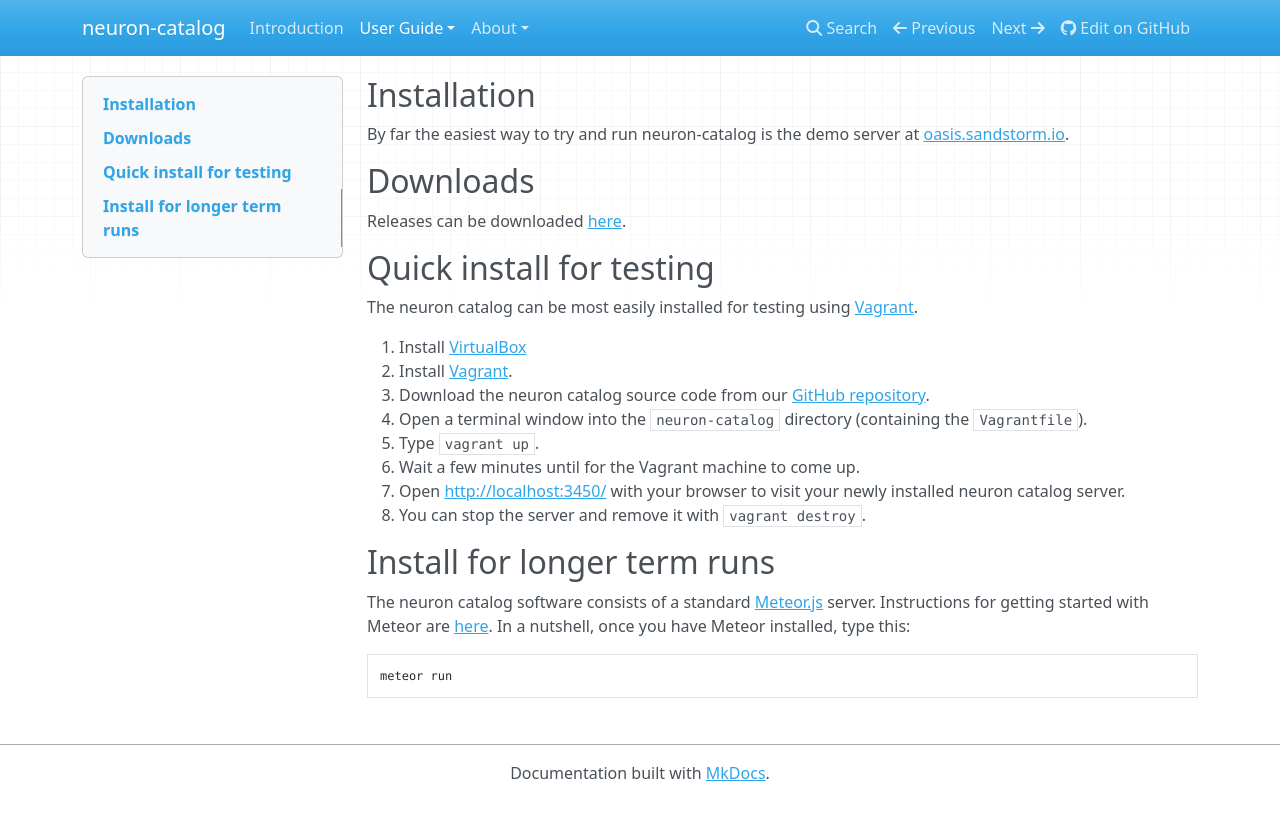
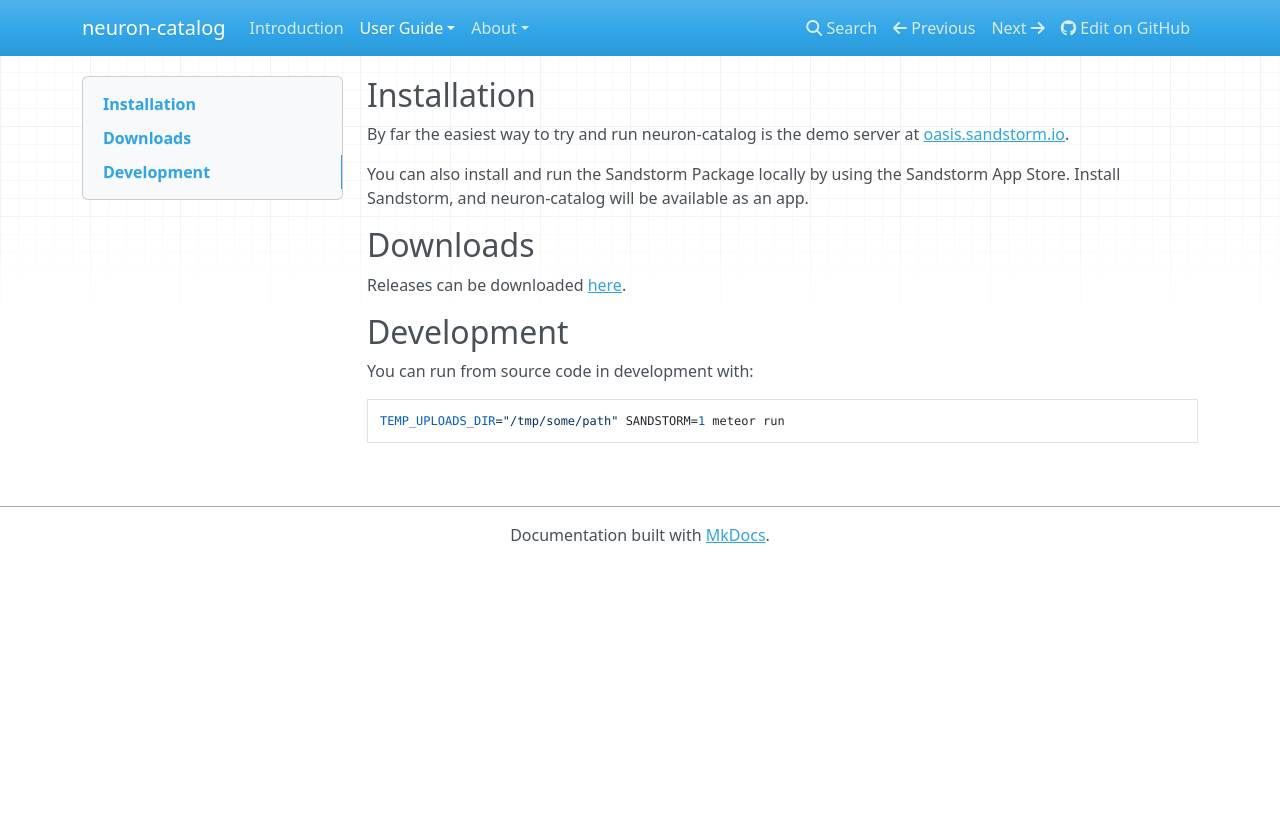
Before and after one commit to strawlab/neuron-catalog, an MkDocs documentation site: the page built from docs/installation.md, in a window 1280 px wide. Shown: the top 820 px of the page. Built offline with MkDocs 1.6.1, drawn with Linux system fonts in a browser that asks for light colours; nearby versions of some CDN libraries; old or Windows-style settings are respelled for this version of MkDocs.

Commit message:
update installation docs

````diff
--- a/docs/installation.md
+++ b/docs/installation.md
@@ -2,34 +2,18 @@
 
 By far the easiest way to try and run neuron-catalog is the demo server at
 [oasis.sandstorm.io](https://oasis.sandstorm.io/apps/u1pa4174jqhvn93fkgr6u07mfgpk53dtgvfqqz9hec0pxk6c8nuh).
+
+You can also install and run the Sandstorm Package locally by using the
+Sandstorm App Store. Install Sandstorm, and neuron-catalog will be available as
+an app.
 
 ## Downloads
 
 Releases can be downloaded
 [here](https://github.com/strawlab/neuron-catalog/releases).
 
-## Quick install for testing
+## Development
 
-The neuron catalog can be most easily installed for testing using
-[Vagrant](https://www.vagrantup.com/).
+You can run from source code in development with:
 
-1. Install [VirtualBox](https://www.virtualbox.org/)
-2. Install [Vagrant](https://www.vagrantup.com/).
-3. Download the neuron catalog source code from our [GitHub repository](https://github.com/strawlab/neuron-catalog).
-4. Open a terminal window into the `neuron-catalog` directory (containing the `Vagrantfile`).
-5. Type `vagrant up`.
-6. Wait a few minutes until for the Vagrant machine to come up.
-7. Open [http://localhost:3450/](http://localhost:3450/) with your browser to visit your newly installed neuron catalog server.
-8. You can stop the server and remove it with `vagrant destroy`.
-
-## Install for longer term runs
-
-The neuron catalog software consists of a standard
-[Meteor.js](https://www.meteor.com/) server. Instructions for getting
-started with Meteor are
-[here](http://docs.meteor.com/#/basic/quickstart). In a nutshell, once you have
-Meteor installed, type this:
-
-```
-meteor run
-```
+    TEMP_UPLOADS_DIR="/tmp/some/path" SANDSTORM=1 meteor run
````
